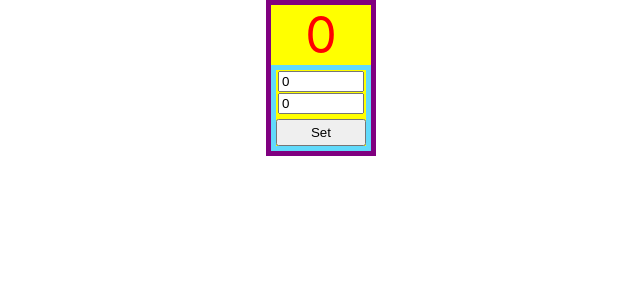
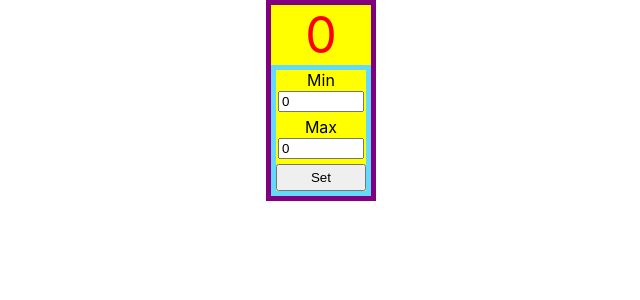
Before and after one commit to 1Molot/Counter, a React (Create React App) app: page / in a window 1280 px wide. Both pictures are taken after a click on the button "Set". Shown: the top 300 px of the page, without its empty margins (319-959 px from the left). Built offline with nearby package versions, Linux system fonts and the light colour scheme.

Commit message:
fix:localStorage

```diff
--- a/src/Counter.tsx
+++ b/src/Counter.tsx
@@ -1,7 +1,8 @@
-import React, {useState} from "react";
+import React, {ChangeEvent, useEffect, useState} from "react";
 import Display, {DisplayPropsType} from "./Display";
 import {MinMax} from "./MinMax";
-
+import {json} from "stream/consumers";
+//? esli ///: inache
 
 export const Counter = () => {
     const [counter, setCounter] = useState<number>(0)
@@ -9,18 +10,23 @@ export const Counter = () => {
     const [minValue, setMinValue] = useState<number>(0)
     const [maxValue, setMaxValue] = useState<number>(0)
     const [isVisible, setIsVisible] = useState<boolean>(false)
+    useEffect(()=>{      //загрузиться после отрисовки
+      const a = localStorage.getItem('counterItem')  //получаем значение по ключу 'counterItem'
+        const b = a ? JSON.parse(a) : {}    //true / false
+        setMinValue(b.min || 0)       //текущие значения в input
+        setMaxValue(b.max || 0)
+    },[])
 
-
-    const startFunction = (e: any) => {
-        setMinValue(+e.currentTarget.value)
+    const minFunction = (e: ChangeEvent<HTMLInputElement>) => {
+        setMinValue(+e.currentTarget.value) //текущие значения в input
     }
-    const maxFunction = (e: any) => {
+    const maxFunction = (e: ChangeEvent<HTMLInputElement>) => {
         setMaxValue(+e.currentTarget.value)
     }
 
     const incrFunction = () => {
         setCounter(counter + 1)
-        // localStorage.incrItem('counterValue',JSON.stringify(counter))
+
     }
 
     const resetFunction = () => {
@@ -29,27 +35,24 @@ export const Counter = () => {
     }
 
     const setFunction = () => {
-        setSetting({...setting, min: minValue, max: maxValue})
+        const counterItem = {
+            ...setting, min: minValue, max: maxValue
+        }
+        localStorage.setItem('counterItem', JSON.stringify(counterItem))
+
+        setSetting({...setting, min: minValue, max: maxValue})//изменям текущие значения
         setCounter(minValue)
-        setIsVisible(prevState => !prevState)
-        // setSetting(minValue)
-        // localStorage.setItem('counterValue',JSON.stringify(counter))
-        // setCounter()
-        // max value
-        // start value 2
+        setIsVisible(prevState => !prevState) //предыдущее значение меняем на противоположное //on-off
     }
-
-    console.log(setting)
-    console.log(counter)
+    // console.log(setting)
+    // console.log(counter)   //isVisible-vidno ili net
     return (
-
         <>
             <div className='vau'>
-
                 <Display counter={counter} maxValue={setting.max}/>
                 <div className='btn'>
-                    { isVisible ?   <MinMax maxValue={maxValue} minValue={minValue} maxFunction={maxFunction}
-                                            startFunction={startFunction}
+                    {isVisible ? <MinMax maxValue={maxValue} minValue={minValue} maxFunction={maxFunction}
+                                         minFunction={minFunction}
                                          setFunction={setFunction}/> :
                         <>
                             <button
@@ -70,9 +73,7 @@ export const Counter = () => {
                         onClick={setFunction}>Set
                     </button>
                 </div>
-
             </div>
-
         </>
     )
 }
--- a/src/Display.tsx
+++ b/src/Display.tsx
@@ -5,14 +5,14 @@ export type DisplayPropsType = {
     maxValue: number
     // minValue:number
 }
-
+                  //props
 const Display = ({maxValue, counter}: DisplayPropsType) => {
     console.log(maxValue)
     return (
         <div
             className='but'
             style={{color: counter === +maxValue ? "red" : "black", fontSize: counter === +maxValue ? "50px" : "30px"}}
-        >{counter}</div>
+        >{counter}</div>  //текущее  значение counter
     );
 };
 
--- a/src/MinMax.tsx
+++ b/src/MinMax.tsx
@@ -1,10 +1,10 @@
-import React, {useState} from 'react';
+import React, {ChangeEvent, useState} from 'react';
 
 export type MinMaxType = {
     minValue: number
     maxValue: number
-    startFunction: (e: any) => void
-    maxFunction: (e: any) => void
+    minFunction: (e: ChangeEvent<HTMLInputElement>) => void
+    maxFunction: (e: ChangeEvent<HTMLInputElement>) => void
     setFunction: () => void
 }
 
@@ -12,14 +12,23 @@ export const MinMax = (props: MinMaxType) => {
 
     return (
         <>
-            <input className='input'
-                type={'number'}
-                   value={props.minValue}
-                   onChange={props.startFunction}/>
-            <input className='input'
-                type={'number'}
-                   value={props.maxValue}
-                   onChange={props.maxFunction}/>
+            <div>
+                <label htmlFor="minInput">Min</label>
+                <input id="minInput"
+                       className='input'
+                       type={'number'}
+                       value={props.minValue}        //контролируем
+                       onChange={props.minFunction}/>
+                {/*/////меняем значение (+1,-1)*/}
+            </div>
+            <div>
+                <label htmlFor="maxInput">Max</label>
+                <input id="maxInput"
+                       className='input'
+                       type={'number'}
+                       value={props.maxValue}
+                       onChange={props.maxFunction}/>
+            </div>
         </>
     )
 }
```
Lines whose indentation alone changed are shown as unchanged.
